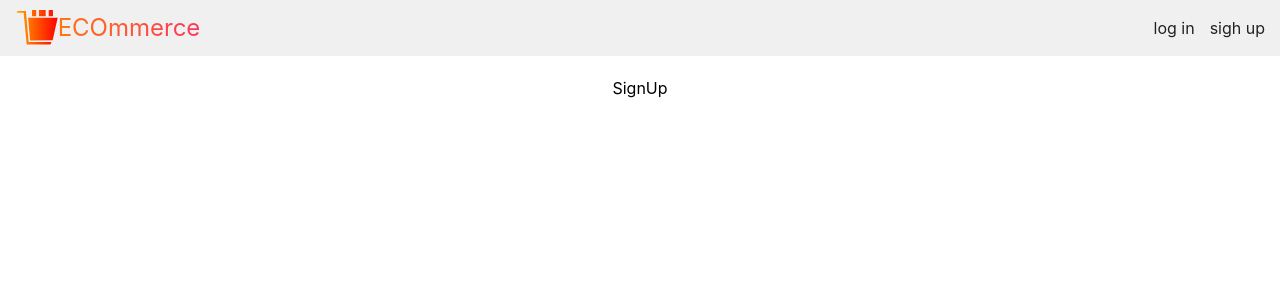
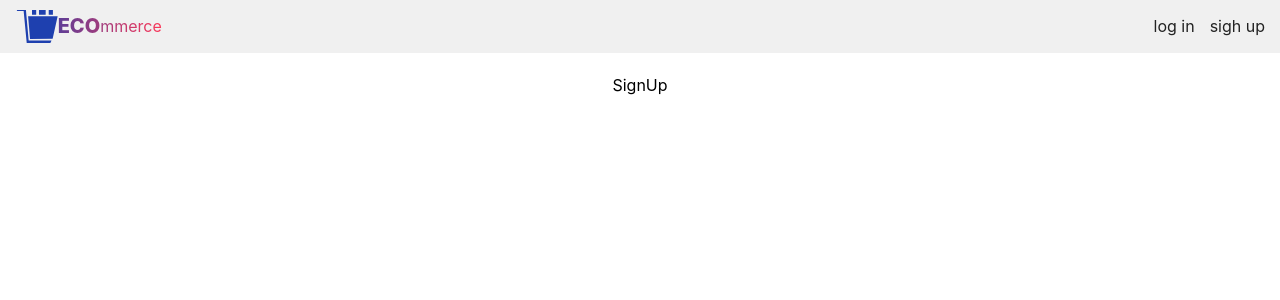
Before and after one commit to olgamarkevich/ecommerce-application, a React (Create React App) app: page /signup in a window 1280 px wide. Shown: the top 300 px of the page. Built offline with nearby package versions, Linux system fonts and the light colour scheme; no server answers.

Commit message:
feat: add Logo link styles

```diff
--- a/src/components/Header/Header.module.css
+++ b/src/components/Header/Header.module.css
@@ -22,14 +22,3 @@
   text-decoration: none;
   color: #222;
 }
-
-.logo a{
-  display: flex;
-  justify-content: center;
-  background: linear-gradient(to right,#ff8800, #fb3859);
-  -webkit-background-clip: text;
-  background-clip: text;
-  color: transparent;
-  text-decoration: none;
-  font-size: 1.5em;
-}
--- a/src/components/Header/Header.tsx
+++ b/src/components/Header/Header.tsx
@@ -1,19 +1,16 @@
 import React from 'react';
 import type { FC } from 'react';
 import { NavLink } from 'react-router-dom';
-import { ReactComponent as Logo } from '../../logo.svg';
 
 import style from './Header.module.css';
+import LogoLink from 'components/Logo/Logo';
 
 const Header: FC = () => {
   return (
     <header className={style.header}>
-      <div className={style.logo}>
+      <div>
         {' '}
-        <NavLink to='/'>
-          <Logo />
-          ECOmmerce
-        </NavLink>
+        <LogoLink to='/' />
       </div>
       <div className={style.haeder__left}>
         <nav className={style.nav}>
--- /dev/null
+++ b/src/components/Logo/Logo.tsx
@@ -0,0 +1,25 @@
+import React from 'react';
+import type { FC } from 'react';
+import type { ILinkItem } from 'types/componentTypes';
+import { NavLink } from 'react-router-dom';
+import { ReactComponent as Logo } from './logo.svg';
+
+const LogoLink: FC<Pick<ILinkItem, 'to'>> = ({ to }) => {
+  const logoSvgSettings = {
+    fill: 'bg-blue-900',
+  };
+
+  return (
+    <NavLink
+      to={to}
+      className={`flex justify-center items-center
+      bg-gradient-to-r from-blue-800 to-c-pink-red
+      bg-clip-text text-transparent`}
+    >
+      <Logo style={logoSvgSettings} />
+      <span className='font-extrabold text-xl '>ECO</span>mmerce
+    </NavLink>
+  );
+};
+
+export default LogoLink;
--- /dev/null
+++ b/src/components/NavLinkItem/NavLinkItem.tsx
@@ -0,0 +1,18 @@
+import React from 'react';
+import type { FC } from 'react';
+import { NavLink } from 'react-router-dom';
+import type { ILinkItem } from 'types/componentTypes';
+
+const NavLinkItem: FC<ILinkItem> = ({ to, className, children }) => {
+  return (
+    <NavLink
+      to={to}
+      className={`flex justify-center items-center
+      bg-clip-text text-transparent ${className}`}
+    >
+      {children}
+    </NavLink>
+  );
+};
+
+export default NavLinkItem;
--- /dev/null
+++ b/src/types/componentTypes.ts
@@ -0,0 +1,7 @@
+import type React from 'react';
+
+export interface ILinkItem {
+  to: string;
+  className?: string;
+  children: React.ReactNode;
+}
--- a/tailwind.config.js
+++ b/tailwind.config.js
@@ -2,7 +2,12 @@
 module.exports = {
   content: ['./src/**/*.{js,jsx,ts,tsx}'],
   theme: {
-    extend: {},
+    extend: {
+      colors: {
+        'c-orange': '#ff8800',
+        'c-pink-red': '#fb3859',
+      },
+    },
   },
   plugins: [],
 };
```
Also changed, not shown: src/components/Logo/Logo.module.css (added), src/components/Logo/logo.svg (added), src/components/NavLinkItem/NavLinkItem.module.css (added), src/logo.svg.
